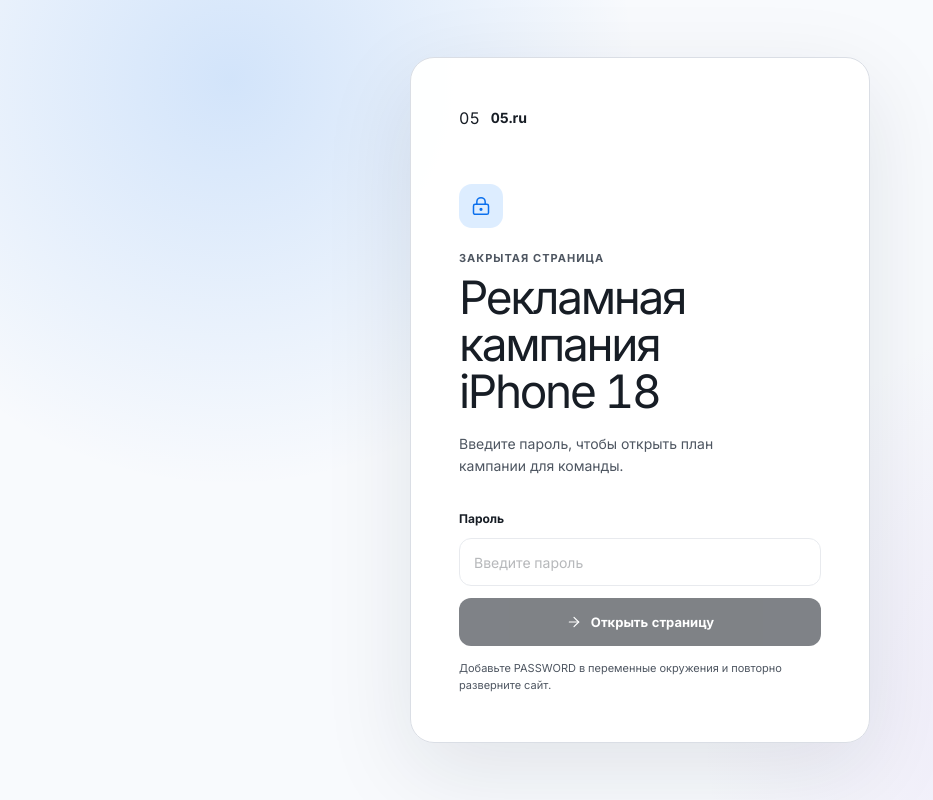
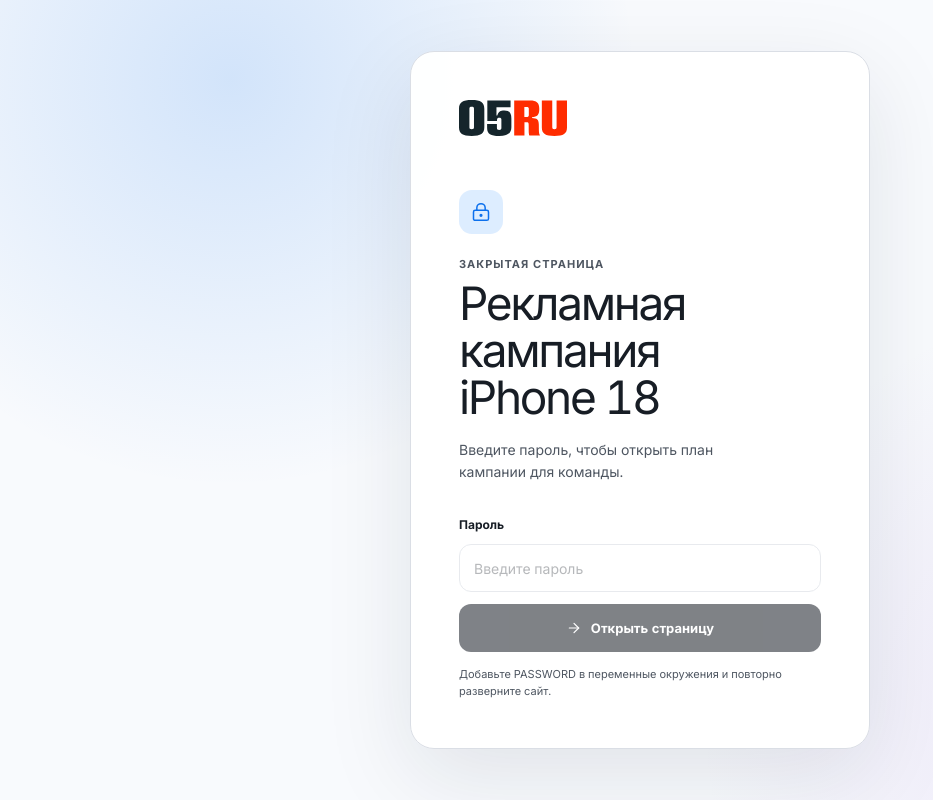
Before and after one commit to Magnum113/kadimagwork, a Next.js app in the folder iphone18-campaign-2026/: page /login in a window 1280 px wide. Shown: the whole page, without its empty margins (0-933 px from the left). Built offline with nearby package versions, Linux system fonts and the light colour scheme.

Commit message:
Use 05.ru logo on campaign login page

```diff
--- a/iphone18-campaign-2026/app/globals.css
+++ b/iphone18-campaign-2026/app/globals.css
@@ -399,8 +399,7 @@
   background: color-mix(in oklch, white, transparent 2%);
   box-shadow: 0 28px 90px rgb(23 31 50 / 10%);
 }
-.login-brand { display: flex; align-items: center; gap: 11px; margin-bottom: 54px; }
-.login-brand strong { font-size: 14px; }
+.login-brand-logo { display: block; width: 108px; height: 36px; margin-bottom: 54px; }
 .login-icon { display: grid; place-items: center; width: 44px; height: 44px; margin-bottom: 22px; border-radius: 13px; background: var(--secondary); color: var(--primary); }
 .login-icon svg { width: 20px; }
 .login-panel h1 { max-width: 360px; margin: 0; font-size: clamp(32px, 7vw, 46px); line-height: 1.02; letter-spacing: -0.05em; text-wrap: balance; }
--- a/iphone18-campaign-2026/app/login/page.tsx
+++ b/iphone18-campaign-2026/app/login/page.tsx
@@ -1,4 +1,5 @@
 import type { Metadata } from 'next';
+import Image from 'next/image';
 import { LockKeyhole } from 'lucide-react';
 
 import { PasswordLoginForm } from '@/components/password-login-form';
@@ -17,7 +18,14 @@
   return (
     <main className="login-page">
       <section className="login-panel" aria-labelledby="login-title">
-        <div className="login-brand"><span className="brand-mark">05</span><strong>05.ru</strong></div>
+        <Image
+          className="login-brand-logo"
+          src="/logo-05ru.svg"
+          alt="05.ru"
+          width={108}
+          height={36}
+          priority
+        />
         <div className="login-icon"><LockKeyhole /></div>
         <p className="section-kicker">Закрытая страница</p>
         <h1 id="login-title">Рекламная кампания iPhone 18</h1>
```
